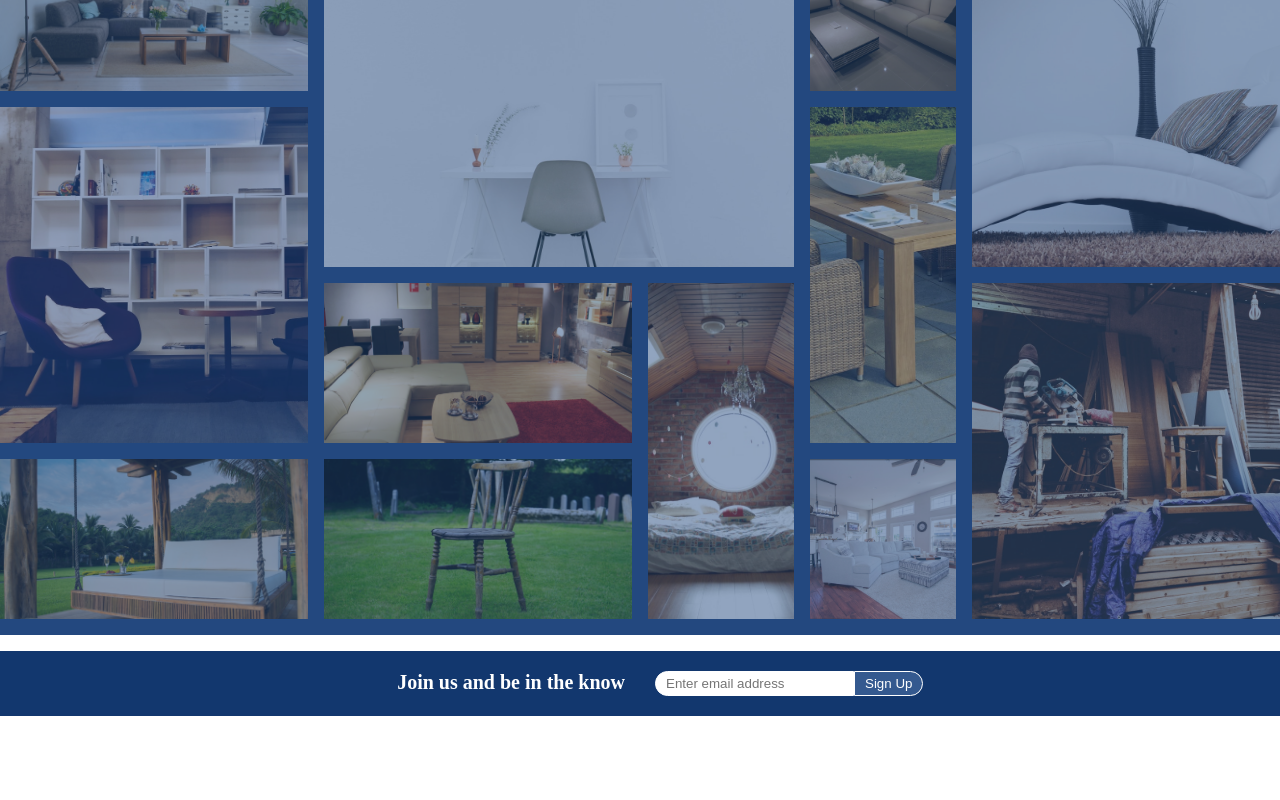
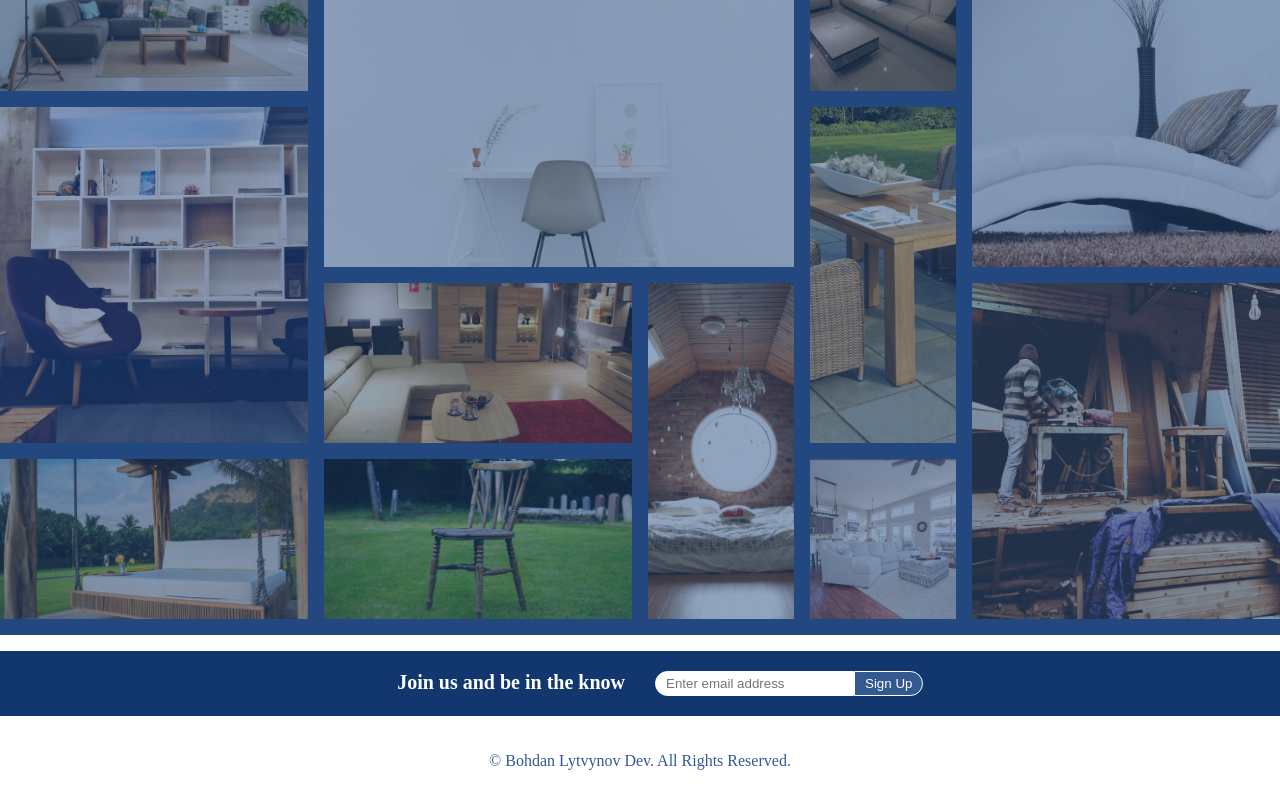
Before and after one commit to BohdanLytvynov/Furniture_Store_Web_Site, an Angular app in the folder furniture-store/: page / in a window 1280 px wide. Shown: the part 2757-3557 px from the top of the page. Before the commit the page ends 3473 px from the top, so only its background shows below. Built offline with nearby package versions, Linux system fonts and the light colour scheme; a web font is replaced by a local one.

Commit message:
footer finished

```diff
--- /dev/null
+++ b/furniture-store/src/app/footer/footer.html
@@ -0,0 +1,3 @@
+<footer class="footer">
+    <p>&copy; Bohdan Lytvynov Dev. All Rights Reserved.</p>
+</footer>
--- a/furniture-store/src/app/master/master.css
+++ b/furniture-store/src/app/master/master.css
@@ -238,3 +238,12 @@
     grid-row: 8 / 9;
     grid-column: 1 / -1;
 }
+
+.footer{
+    grid-column: 2 / 10;
+    grid-row: 9 / 10;
+    text-align: center;
+    font-size: 1.6rem;
+    padding: 2rem 0 3rem 0;
+    color: #34598f;
+}
--- a/furniture-store/src/app/master/master.html
+++ b/furniture-store/src/app/master/master.html
@@ -207,4 +207,5 @@
     <app-best-selling class="best-selling"></app-best-selling>
     <app-gallery class="gallery"></app-gallery>
     <app-contact class="contact"></app-contact>
+    <app-footer class="footer"></app-footer>
 </div>
--- a/furniture-store/src/app/master/master.ts
+++ b/furniture-store/src/app/master/master.ts
@@ -4,10 +4,11 @@ import { DayOffer } from "../day-offer/day-offer";
 import { BestSelling } from "../best-selling/best-selling";
 import { Gallery } from "../gallery/gallery";
 import { Contact } from "../contact/contact";
+import { Footer } from "../footer/footer";
 
 @Component({
   selector: 'app-master',
-  imports: [Banner, DayOffer, BestSelling, Gallery, Contact],
+  imports: [Banner, DayOffer, BestSelling, Gallery, Contact, Footer],
   templateUrl: './master.html',
   styleUrl: './master.css'
 })
```
Also changed, not shown: furniture-store/src/app/footer/footer.ts (added, +11 -0 lines), furniture-store/src/app/footer/footer.css (added), 1 other file (tests, documents, lock files or other folders).
